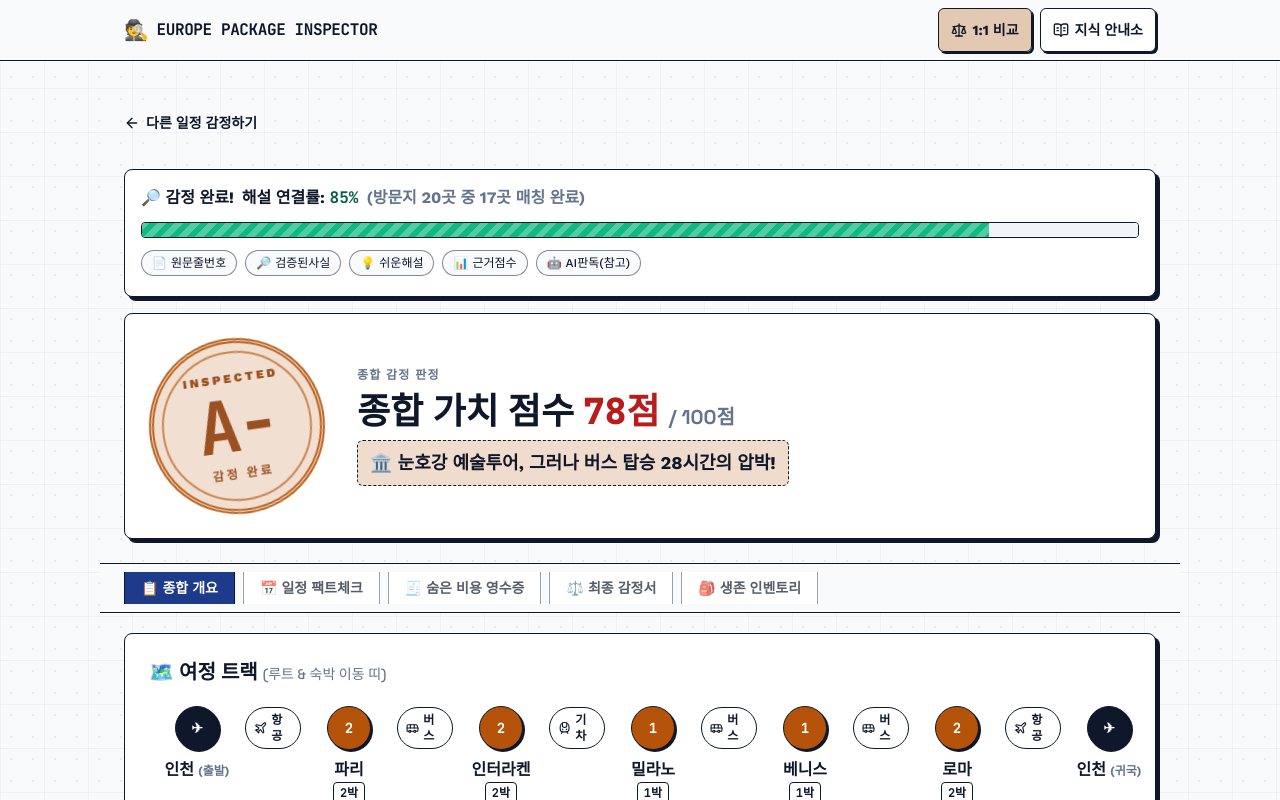
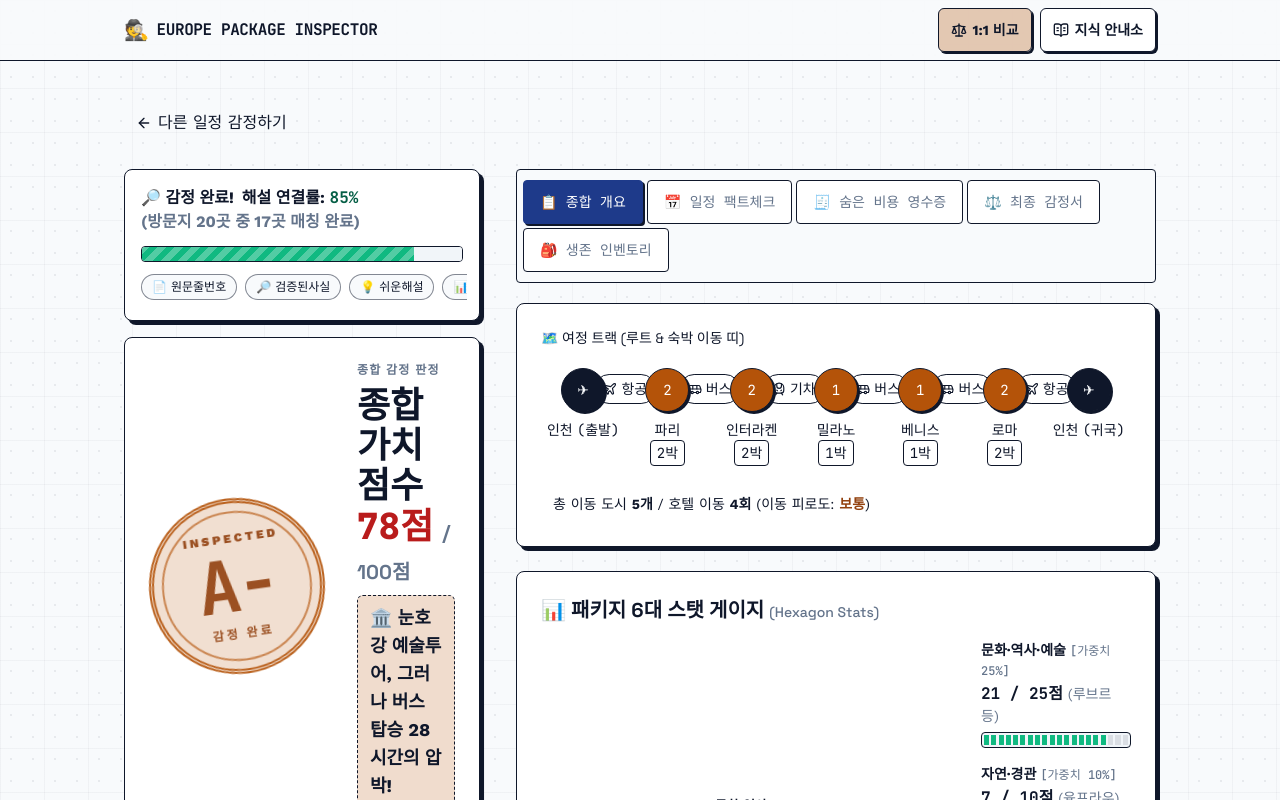
Before and after one commit to iida-7/tourguide_, a Next.js app: page /result in a window 1280 px wide. Shown: the top 800 px of the page. Built offline with nearby package versions, Linux system fonts and the light colour scheme.

Commit message:
fix: 여정 트랙 줄바꿈 넘침 수정 및 결과 탭 바 여백·그림자·활성 색 수정
Co-Authored-By: Claude Sonnet 5.5 <noreply@anthropic.com>

```diff
--- a/components/inspector/journey-track.tsx
+++ b/components/inspector/journey-track.tsx
@@ -1,4 +1,5 @@
 import { Bus, Plane, TrainFront, type LucideIcon } from 'lucide-react'
+import type { CSSProperties } from 'react'
 import type { JourneyNode, PackageResult, TransportKind } from '@/lib/mock-result'
 
 const transport: Record<TransportKind, { icon: LucideIcon; label: string }> = {
@@ -7,72 +8,149 @@ const transport: Record<TransportKind, { icon: LucideIcon; label: string }> = {
   train: { icon: TrainFront, label: '기차' },
 }
 
+/** md 이상에서 한 줄에 놓을 최대 노드 수. 도시가 이보다 많으면 여러 줄로 나눈다 */
+const MAX_PER_ROW = 5
+/** 도시(인천 출발·귀국 제외)가 이 수를 넘으면 줄바꿈한다 */
+const WRAP_CITIES = 5
+
+/** 노드를 균형 있게 나눈다: 11개 → 4·4·3 (마지막 줄만 외롭게 남지 않도록) */
+function splitRows(nodes: JourneyNode[], cities: number): JourneyNode[][] {
+  if (cities <= WRAP_CITIES) return [nodes]
+  const rowCount = Math.ceil(nodes.length / MAX_PER_ROW)
+  const size = Math.ceil(nodes.length / rowCount)
+  const rows: JourneyNode[][] = []
+  for (let i = 0; i < nodes.length; i += size) rows.push(nodes.slice(i, i + size))
+  return rows
+}
+
+function fullName(node: JourneyNode) {
+  return node.label ? `${node.city}(${node.label})` : node.city
+}
+
 function CityNode({ node }: { node: JourneyNode }) {
   const isEnd = !node.nights
   return (
-    <div className="flex items-center gap-3 md:w-24 md:flex-col md:gap-2">
+    <div className="flex min-w-0 items-center gap-3 md:flex-col md:gap-2">
       <span
-        className={`flex size-11 shrink-0 items-center justify-center rounded-full border-[1.5px] border-ink font-mono text-sm font-bold shadow-hard-sm ${
+        className={`relative z-20 flex size-11 shrink-0 items-center justify-center rounded-full border-[1.5px] border-ink font-mono text-label-lg shadow-hard-sm ${
           isEnd ? 'bg-ink text-paper' : 'bg-gold text-white'
         }`}
         aria-hidden="true"
       >
         {isEnd ? '✈' : node.nights}
       </span>
-      <div className="md:text-center">
-        <p className="text-base font-black">
+      <div className="min-w-0 md:w-full md:px-1 md:text-center">
+        {/* 이름은 최대 2줄, 넘치면 말줄임. 전체 이름은 title로 제공 */}
+        <p title={fullName(node)} className="line-clamp-2 text-headline-sm [overflow-wrap:anywhere] [word-break:keep-all]">
           {node.city}
-          {node.label && <span className="ml-1 text-xs font-bold text-muted-foreground">({node.label})</span>}
+          {node.label && <span className="ml-1 font-mono text-label-sm text-ink-muted">({node.label})</span>}
         </p>
         {node.nights && (
-          <span className="inline-block rounded border border-ink bg-card px-1.5 py-0.5 font-mono text-xs font-bold">
-            {node.nights}박
-          </span>
+          <span className="inline-block rounded border border-ink bg-card px-1.5 py-0.5 font-mono text-label-md">{node.nights}박</span>
         )}
       </div>
     </div>
   )
 }
 
-function Connector({ kind }: { kind: TransportKind }) {
+function Chip({ kind }: { kind: TransportKind }) {
   const { icon: Icon, label } = transport[kind]
   return (
-    <div className="flex items-center gap-3 py-1 pl-[21px] md:relative md:h-11 md:min-w-14 md:flex-1 md:justify-center md:p-0">
-      <span className="h-8 w-0 border-l-2 border-dashed border-ink md:hidden" aria-hidden="true" />
-      <span
-        className="absolute inset-x-0 top-1/2 hidden border-t-2 border-dashed border-ink md:block"
-        aria-hidden="true"
-      />
-      <span className="relative z-10 flex items-center gap-1 rounded-full border border-ink bg-card px-2 py-1 text-xs font-bold">
-        <Icon className="size-3.5" aria-hidden="true" />
-        {label}
-      </span>
+    <span className="relative z-10 flex items-center gap-1 rounded-full border border-ink bg-card px-2 py-1 font-mono text-label-md whitespace-nowrap">
+      <Icon className="size-3.5" aria-hidden="true" />
+      {label}
+    </span>
+  )
+}
+
+/** 모바일: 세로 배치. 노드 사이에 세로 점선과 이동수단 칩 */
+function VerticalTrack({ journey }: { journey: JourneyNode[] }) {
+  return (
+    <ol className="flex flex-col md:hidden">
+      {journey.map((node, i) => (
+        <li key={`${node.city}-${i}`} className="flex flex-col">
+          <CityNode node={node} />
+          {node.next && (
+            <div className="flex items-center gap-3 py-1 pl-[21px]">
+              <span className="h-8 w-0 border-l-2 border-dashed border-ink" aria-hidden="true" />
+              <Chip kind={node.next} />
+            </div>
+          )}
+        </li>
+      ))}
+    </ol>
+  )
+}
+
+/**
+ * md 이상: 같은 폭의 칸(grid)에 노드를 놓고, 칸 사이를 점선과 칩으로 잇는다.
+ * 줄이 바뀌는 곳은 "ㄹ"자로 꺾이는 점선(오른쪽 끝 노드 → 아래 → 왼쪽 → 다음 줄 첫 노드)에 칩을 얹어 끊기지 않게 한다.
+ * 가로 스크롤 없이 칸 폭이 정해져 있어 이름이 길어도 노드 폭이 커지지 않는다.
+ */
+function WrapTrack({ rows, cols }: { rows: JourneyNode[][]; cols: number }) {
+  const gridStyle: CSSProperties = { gridTemplateColumns: `repeat(${cols}, minmax(0, 1fr))` }
+  // 칸 중심 위치(%): 첫 칸 중심 ~ 마지막 칸 중심
+  const inset = `${50 / cols}%`
+  return (
+    <div className="hidden md:block">
+      {rows.map((row, r) => {
+        const last = row[row.length - 1]
+        const isLastRow = r === rows.length - 1
+        return (
+          <div key={r}>
+            <ol className="grid" style={gridStyle}>
+              {row.map((node, i) => {
+                const hasNext = i < row.length - 1 && node.next
+                return (
+                  <li key={`${node.city}-${r}-${i}`} className="relative min-w-0">
+                    <CityNode node={node} />
+                    {hasNext && node.next && (
+                      <>
+                        {/* 이 칸의 중심에서 다음 칸의 중심까지 (원 높이의 가운데에 맞춘 점선) */}
+                        <span aria-hidden="true" className="absolute top-[21px] left-1/2 w-full border-t-2 border-dashed border-ink" />
+                        <span className="absolute top-[21px] left-full z-10 -translate-x-1/2 -translate-y-1/2">
+                          <Chip kind={node.next} />
+                        </span>
+                      </>
+                    )}
+                  </li>
+                )
+              })}
+            </ol>
+            {!isLastRow && last.next && (
+              <div className="relative h-14" style={{ marginLeft: inset, marginRight: inset }}>
+                {/* 오른쪽 끝 노드에서 내려와 왼쪽으로 가는 선 */}
+                <span aria-hidden="true" className="absolute inset-x-0 top-0 h-1/2 border-r-2 border-b-2 border-dashed border-ink" />
+                {/* 왼쪽 끝에서 다음 줄 첫 노드로 내려가는 선 */}
+                <span aria-hidden="true" className="absolute bottom-0 left-0 h-1/2 border-l-2 border-dashed border-ink" />
+                <span className="absolute top-1/2 left-1/2 -translate-x-1/2 -translate-y-1/2">
+                  <Chip kind={last.next} />
+                </span>
+              </div>
+            )}
+          </div>
+        )
+      })}
     </div>
   )
 }
 
 export function JourneyTrack({ result }: { result: PackageResult }) {
   const { journey, journeySummary } = result
+  const cities = journey.filter((n) => n.nights).length
+  const rows = splitRows(journey, cities)
+  const cols = Math.max(...rows.map((r) => r.length))
   return (
     <section
       aria-labelledby="journey-title"
       className="animate-fade-up rounded-lg border-[1.5px] border-ink bg-card p-4 shadow-hard md:p-6"
     >
-      <h2 id="journey-title" className="mb-5 text-lg font-black md:text-xl">
-        🗺️ 여정 트랙 <span className="text-sm font-medium text-muted-foreground">(루트 &amp; 숙박 이동 띠)</span>
+      <h2 id="journey-title" className="mb-5 text-headline-md">
+        🗺️ 여정 트랙 <span className="text-body-sm font-normal text-ink-muted">(루트 &amp; 숙박 이동 띠)</span>
       </h2>
-      <ol className="flex flex-col md:flex-row md:items-start">
-        {journey.map((node, i) => (
-          <li
-            key={`${node.city}-${i}`}
-            className={`flex flex-col md:flex-row md:items-start ${node.next ? 'md:flex-1' : 'md:flex-none'}`}
-          >
-            <CityNode node={node} />
-            {node.next && <Connector kind={node.next} />}
-          </li>
-        ))}
-      </ol>
-      <p className="mt-5 rounded-md border border-dashed border-ink/60 bg-paper px-3 py-2 text-sm font-medium">
+      <VerticalTrack journey={journey} />
+      <WrapTrack rows={rows} cols={cols} />
+      <p className="mt-5 evidence-block px-3 py-2 text-body-sm">
         총 이동 도시 <b>{journeySummary.cities}개</b> / 호텔 이동 <b>{journeySummary.hotelMoves}회</b> (이동 피로도:{' '}
         <b className="text-warn-ink">{journeySummary.fatigue}</b>)
       </p>
--- a/components/inspector/result-view.tsx
+++ b/components/inspector/result-view.tsx
@@ -5,6 +5,7 @@ import Link from 'next/link'
 import { useEffect, useState } from 'react'
 import { Tabs, TabsContent, TabsList, TabsTrigger } from '@/components/ui/tabs'
 import type { PackageResult } from '@/lib/mock-result'
+import { RESULT_KEY, clearResultCache, purgeLegacyCache } from '@/lib/session-cache'
 import { ActionBar } from './action-bar'
 import { InventoryTab } from './inventory-tab'
 import { OverviewTab } from './overview-tab'
@@ -27,7 +28,8 @@ export function ResultView({ result: initialResult }: { result: PackageResult })
 
   useEffect(() => {
     try {
-      const saved = sessionStorage.getItem('inspected_result')
+      purgeLegacyCache()
+      const saved = sessionStorage.getItem(RESULT_KEY)
       if (saved) {
         const parsed = JSON.parse(saved) as PackageResult
         if (parsed && parsed.stats && parsed.days) {
@@ -41,9 +43,7 @@ export function ResultView({ result: initialResult }: { result: PackageResult })
   }, [])
 
   const resetToSample = () => {
-    sessionStorage.removeItem('inspected_result')
-    sessionStorage.removeItem('inspected_raw_text')
-    sessionStorage.removeItem('inspected_month')
+    clearResultCache()
     setResult(initialResult)
     setIsCustom(false)
   }
@@ -53,7 +53,7 @@ export function ResultView({ result: initialResult }: { result: PackageResult })
       <div className="print-hidden flex flex-wrap items-center justify-between gap-3">
         <Link
           href="/"
-          className="flex min-h-11 items-center gap-1.5 rounded-md text-sm font-bold underline-offset-4 hover:underline"
+          className="btn-ghost flex min-h-11 items-center gap-1.5 px-3 text-body-sm"
         >
           <ArrowLeft className="size-4" aria-hidden="true" />
           다른 일정 감정하기
@@ -61,14 +61,14 @@ export function ResultView({ result: initialResult }: { result: PackageResult })
 
         {isCustom && (
           <div className="flex items-center gap-2">
-            <span className="inline-flex items-center gap-1 rounded-full border border-mint bg-mint/10 px-3 py-1 font-mono text-xs font-bold text-mint-ink">
+            <span className="inline-flex items-center gap-1 rounded border border-mint bg-mint-bg px-3 py-1 font-mono text-label-md text-mint-ink">
               <CheckCircle2 className="size-3.5" aria-hidden="true" />
               직접 입력한 일정 감정 완료
             </span>
             <button
               type="button"
               onClick={resetToSample}
-              className="inline-flex items-center gap-1 rounded border border-ink/40 bg-card px-2.5 py-1 text-xs font-bold text-muted-foreground hover:text-ink"
+              className="btn-ghost inline-flex min-h-11 items-center gap-1 px-2.5 text-label-md"
             >
               <RotateCcw className="size-3" aria-hidden="true" />
               기본 예시 보기
@@ -77,16 +77,23 @@ export function ResultView({ result: initialResult }: { result: PackageResult })
         )}
       </div>
 
+      {/* DESIGN.md §Layout: single column on mobile, split-column dashboard from lg (verdict rail + analysis tabs). */}
+      <div className="grid gap-6 lg:grid-cols-[360px_minmax(0,1fr)] lg:items-start lg:gap-8">
+        <aside aria-label="종합 판정" className="lg:sticky lg:top-4 lg:max-h-[calc(100dvh-2rem)] lg:overflow-y-auto lg:pr-1">
           <VerdictHeader result={result} />
+        </aside>
 
+        <div className="min-w-0 space-y-6">
           <Tabs defaultValue="overview" className="gap-5">
-        <div className="print-hidden sticky top-0 z-30 -mx-4 border-y-[1.5px] border-ink bg-paper px-4 py-2 md:-mx-6 md:px-6">
-          <TabsList className="no-scrollbar h-auto w-full justify-start gap-2 overflow-x-auto rounded-none bg-transparent p-0">
+            <div className="print-hidden sticky top-0 z-30 -mx-4 border-y-[1.5px] border-ink bg-paper px-4 py-1 md:-mx-6 md:px-6 lg:top-4 lg:mx-0 lg:rounded lg:border-[1.5px] lg:px-1">
+              {/* TabsList 기본 h-8(32px)이 44px 탭의 위아래와 그림자를 잘라 내므로 높이를 자동으로 풀고, 상하 여백(py-1.5)으로 그림자·포커스 링 자리를 둔다.
+                  좁은 화면은 가로 스크롤이며 끝에 pr-4 여백을 둬 마지막 탭이 가장자리에 붙지 않는다. lg 이상은 줄바꿈으로 스크롤 없이 모두 보여 준다. */}
+              <TabsList className="no-scrollbar group-data-horizontal/tabs:h-auto w-full justify-start gap-2 overflow-x-auto rounded-none bg-transparent py-1.5 pr-4 pl-0.5 lg:flex-wrap lg:gap-1 lg:overflow-visible lg:pr-0.5">
                 {tabs.map((t) => (
                   <TabsTrigger
                     key={t.value}
                     value={t.value}
-                className="h-11 flex-none rounded-md border-[1.5px] border-ink/40 bg-card px-4 text-sm font-bold text-ink/70 hover:text-ink data-active:border-ink data-active:bg-navy data-active:text-white data-active:shadow-hard-sm"
+                    className="h-11 min-h-11 shrink-0 flex-none rounded border-[1.5px] border-ledger bg-card px-4 font-mono text-label-lg whitespace-nowrap text-ink-secondary hover:border-ink hover:text-ink data-active:border-navy data-active:bg-navy data-active:text-white data-active:shadow-hard-sm! dark:text-ink-secondary dark:hover:text-ink dark:data-active:border-navy dark:data-active:bg-navy dark:data-active:text-white"
                   >
                     {t.label}
                   </TabsTrigger>
@@ -113,5 +120,7 @@ export function ResultView({ result: initialResult }: { result: PackageResult })
 
           <ActionBar result={result} />
         </div>
+      </div>
+    </div>
   )
 }
```
Lines whose indentation alone changed are shown as unchanged.
